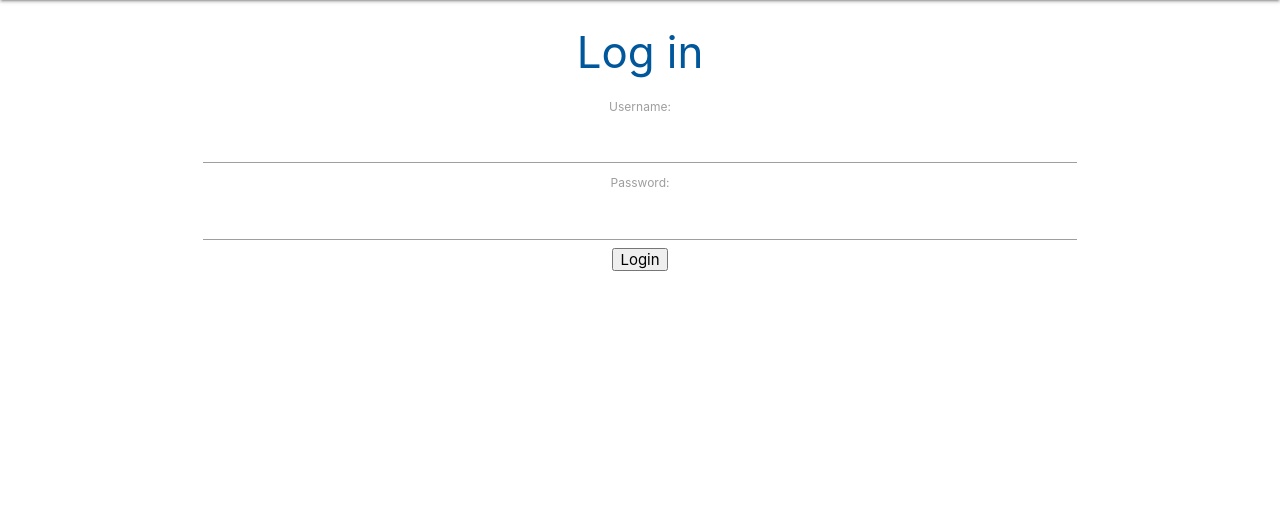
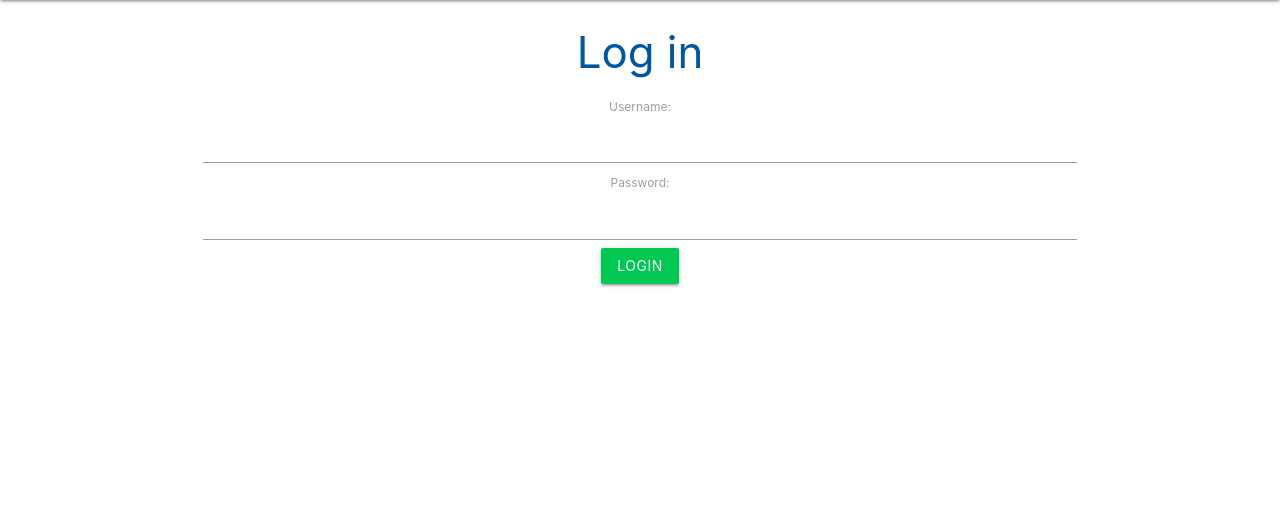
Before and after one commit to Seanl80/Blind-Hunter, a Flask app: page /login in a window 1280 px wide. Shown: the part 64-588 px from the top of the page. Run offline with Flask 2, Linux system fonts and the light colour scheme.

Commit message:
buttons styled

```diff
--- a/blindhunter/templates/login.html
+++ b/blindhunter/templates/login.html
@@ -10,7 +10,7 @@
             <input type="text" id="username" name="username" required><br>
             <label for="password">Password:</label>
             <input type="password" id="password" name="password" required><br>
-            <button type="submit">Login</button>
+            <button type="submit" class="btn green accent-4">Login</button>
         </form>
     </div>
 </div>
--- a/blindhunter/templates/register.html
+++ b/blindhunter/templates/register.html
@@ -15,7 +15,7 @@
                 <option value="user">User</option>
                 <option value="admin">Admin</option>
             </select><br>
-            <button type="submit">Register</button>
+            <button type="submit" class="btn green accent-4">Register</button>
         </form>
     </div>
 </div>
```
